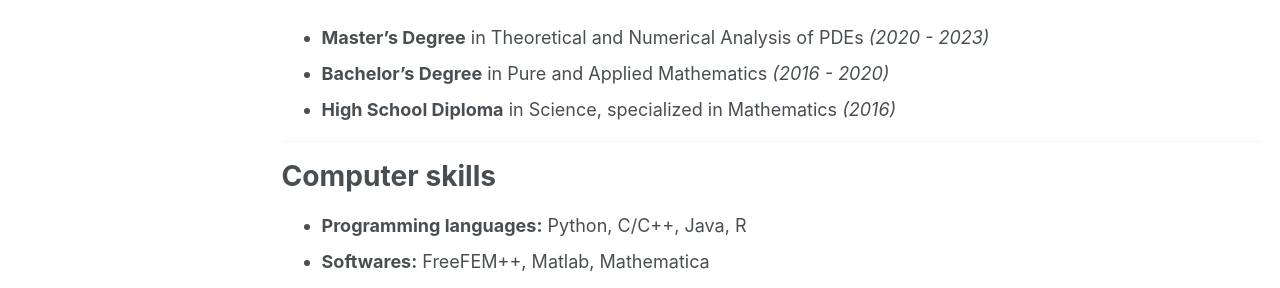
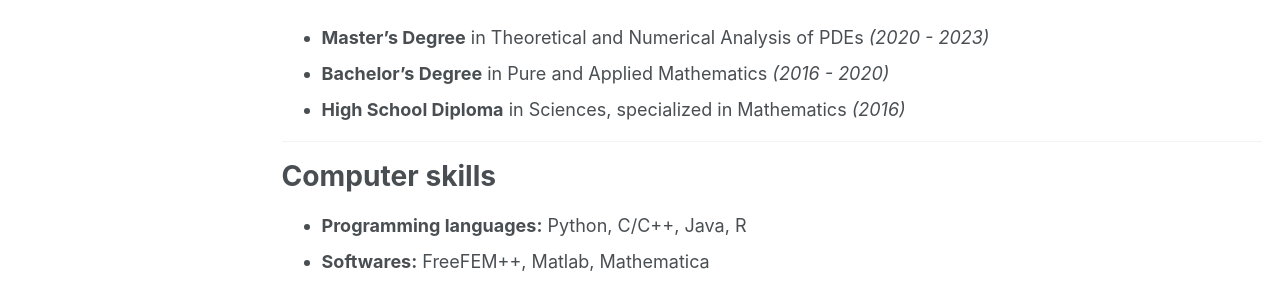
Before and after one commit to camillecelaries/camillecelaries.github.io, a Jekyll site: the page built from _pages/cv.md, in a window 1280 px wide and 1297 px high. Shown: the part 489-777 px from the top of the window. Built offline with Jekyll 4.4.1, drawn with Linux system fonts in a browser that asks for light colours.

Commit message:
Update cv.md

```diff
--- a/_pages/cv.md
+++ b/_pages/cv.md
@@ -29,7 +29,7 @@ Education
 
 * <b>Master's Degree</b> in Theoretical and Numerical Analysis of PDEs <i>(2020 - 2023)</i>
 * <b>Bachelor's Degree</b> in Pure and Applied Mathematics <i>(2016 - 2020)</i>
-* <B>High School Diploma</B> in Science, specialized in Mathematics <i>(2016)</i>
+* <B>High School Diploma</B> in Sciences, specialized in Mathematics <i>(2016)</i>
 
 ***
 
```
